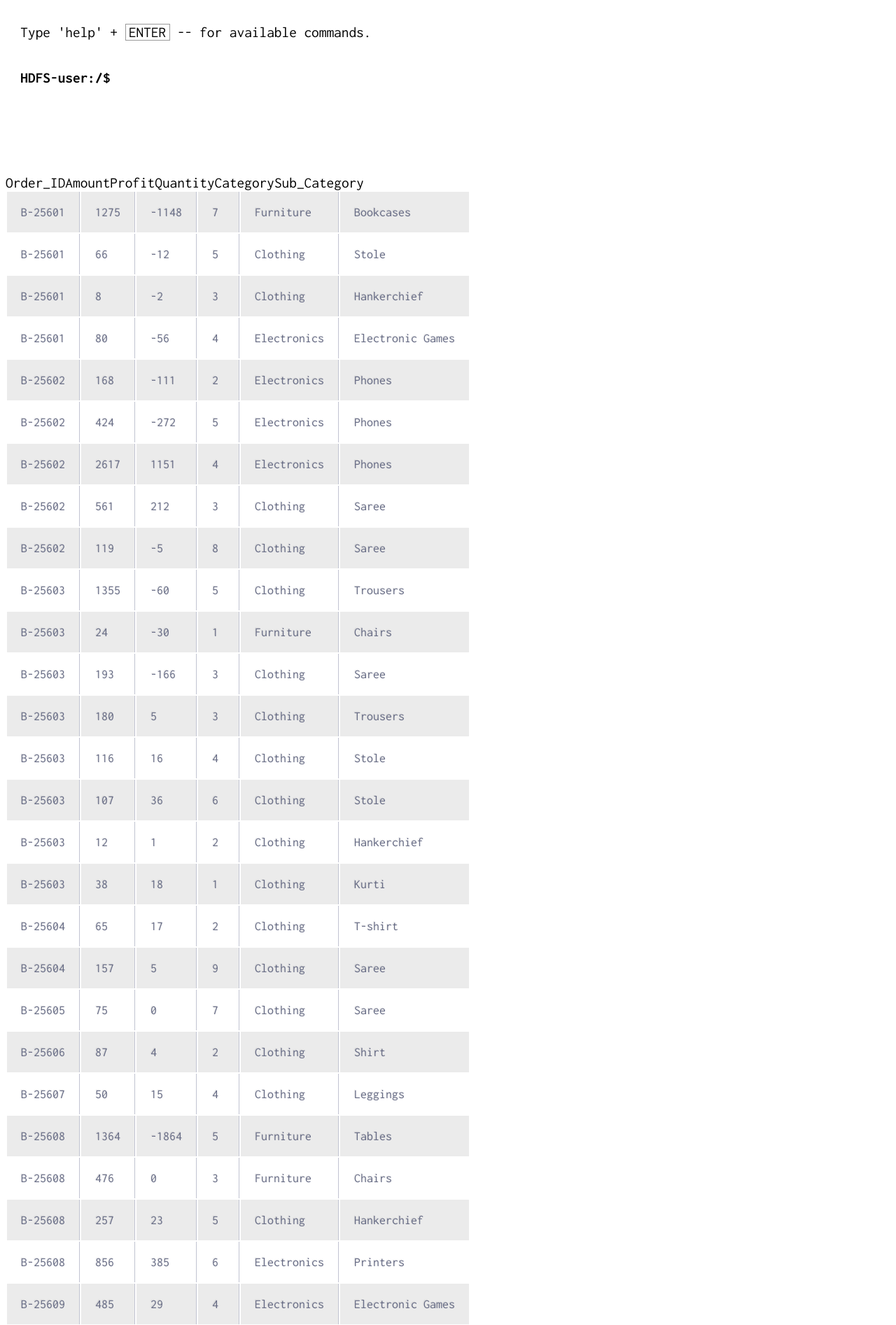
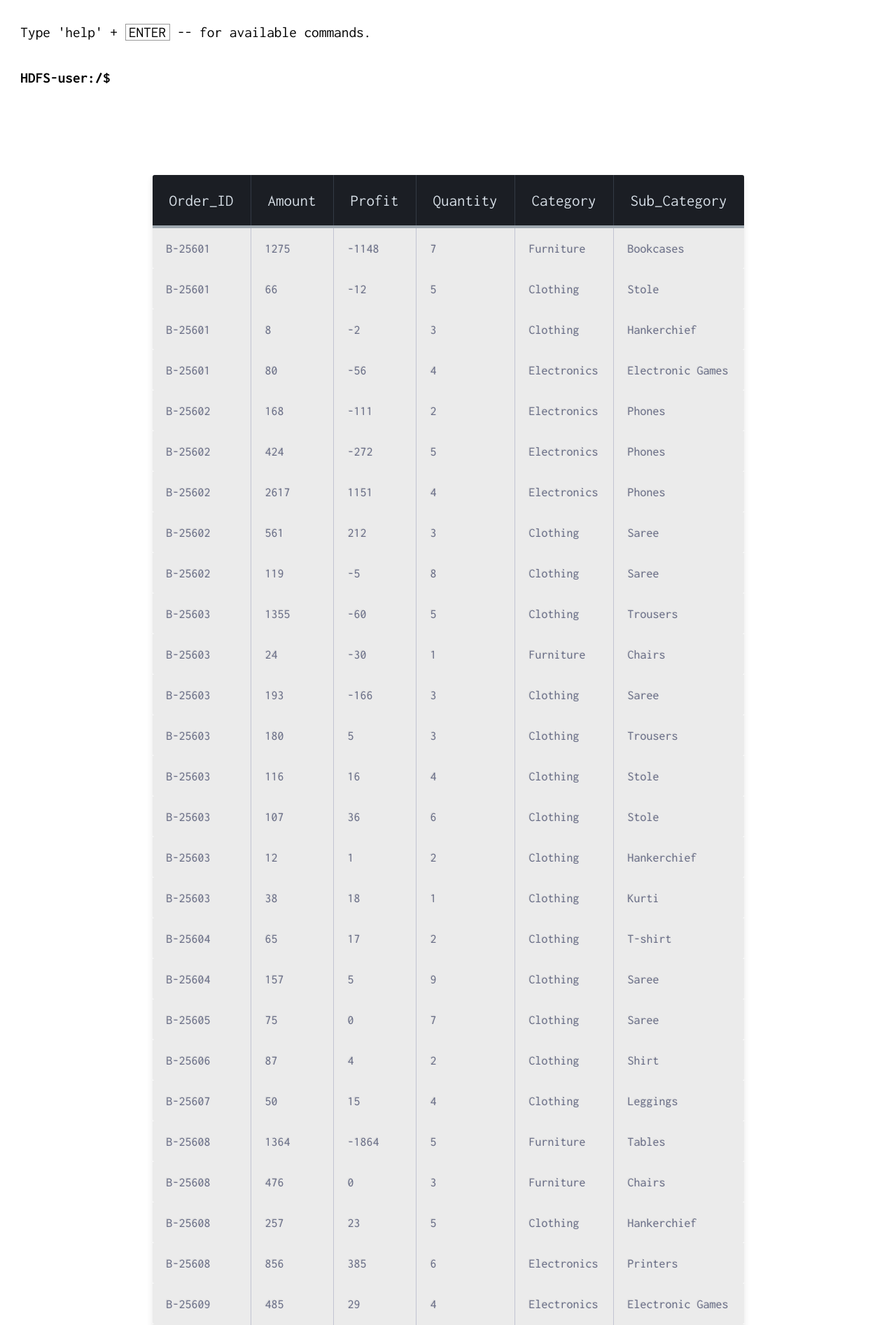
Before and after one commit to fawzansayed/DSCI551_Project, a Flask app: page /table in a window 1280 px wide. Shown: the part 310-2203 px from the top of the page at 70% size. Run offline with Flask 2, Linux system fonts and the light colour scheme; data comes from the database, SQL or seed files in the repository; parts of the project's set-up code (start-up, migrations or seed data) failed here and were passed over.

Commit message:
Modified table contents

```diff
--- a/templates/table.html
+++ b/templates/table.html
@@ -1,15 +1,19 @@
 {% extends 'explore.html' %}
 
 {% block mainContent %}
-<table>
-    <thead>Order_ID</thead>
-    <thead>Amount</thead>
-    <thead>Profit</thead>
-    <thead>Quantity</thead>
-    <thead>Category</thead>
-    <thead>Sub_Category</thead>
+<table class="table-fill">
+    <thead>
+        <tr>
+            <th class="text-left">Order_ID</th>
+            <th class="text-left">Amount</th>
+            <th class="text-left">Profit</th>
+            <th class="text-left">Quantity</th>
+            <th class="text-left">Category</th>
+            <th class="text-left">Sub_Category</th>
+        </tr>
 
     {% for row in table %}
+    <tbody class="table-hover">
         <tr>
             <td>{{row['Order_ID']}}</td>
             <td>{{row['Amount']}}</td>
@@ -18,6 +22,8 @@
             <td>{{row['Category']}}</td>
             <td>{{row['Sub_Category']}}</td>
         </tr>
+    </tbody>
+
     {% endfor %}
 </table>
 {% endblock %}
```
Lines whose indentation alone changed are shown as unchanged.
